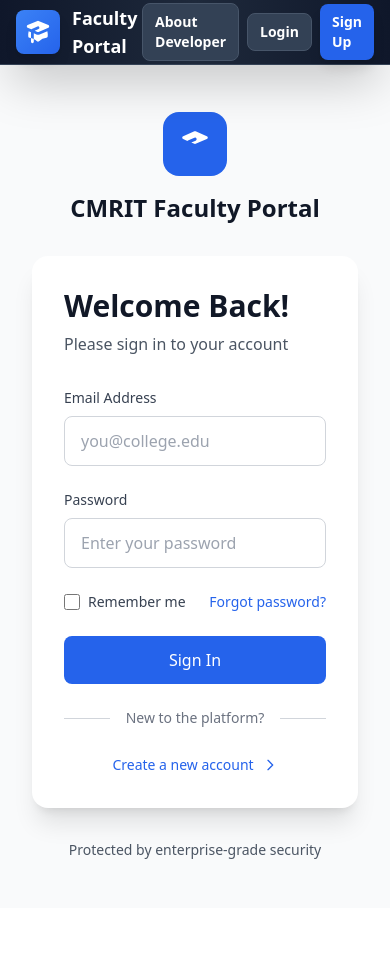
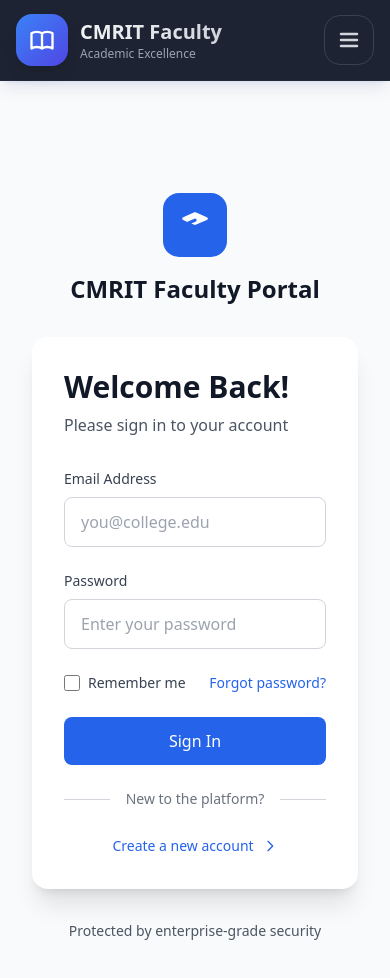
Before and after one commit to Dainampally-Akshay18/StaffSphere, a React (Vite) app in the folder frontend/: page /login in a window 390 px wide. Shown: the top 978 px of the page. Before the commit the page ends 908 px from the top, so only its background shows below. Built offline with nearby package versions, Linux system fonts and the light colour scheme; no server answers.

Commit message:
Navbar Updated

```diff
--- a/frontend/src/components/Navbar.jsx
+++ b/frontend/src/components/Navbar.jsx
@@ -1,81 +1,173 @@
-import React from 'react'
+import React, { useState, useEffect } from 'react'
 import { Link, useNavigate, useLocation } from 'react-router-dom'
 
 export default function Navbar({ user, onLogout, onToggleSidebar }) {
   const navigate = useNavigate()
   const location = useLocation()
+  const [mobileMenuOpen, setMobileMenuOpen] = useState(false)
+  const [scrolled, setScrolled] = useState(false)
+
+  // Add scroll effect for navbar
+  useEffect(() => {
+    const handleScroll = () => {
+      const isScrolled = window.scrollY > 10
+      setScrolled(isScrolled)
+    }
+
+    window.addEventListener('scroll', handleScroll)
+    return () => window.removeEventListener('scroll', handleScroll)
+  }, [])
 
   const handleLogout = async () => {
     if (onLogout) {
       await onLogout()
     }
     navigate('/login')
+    setMobileMenuOpen(false)
   }
 
-  const isPublicRoute = ['/login', '/signup'].includes(location.pathname)
+  const isPublicRoute = ['/login', '/signup', '/forgot-password', '/reset-password'].includes(location.pathname)
 
   return (
-    <nav className="bg-gradient-to-r from-slate-900 via-slate-800 to-slate-900 shadow-2xl fixed w-full z-50 top-0 border-b border-slate-700">
-      <div className="max-w-full px-4 sm:px-6 lg:px-8">
-        <div className="flex items-center justify-between h-16">
+    <nav className={`bg-gray-900/95 backdrop-blur-xl border-b border-gray-800 sticky top-0 z-50 transition-all duration-300 ${
+      scrolled ? 'shadow-2xl shadow-blue-900/20' : 'shadow-lg shadow-blue-900/10'
+    }`}>
+      <div className="max-w-7xl mx-auto px-4 sm:px-6 lg:px-8">
+        <div className="flex items-center justify-between h-20">
           {/* Left Section - Menu Toggle & Logo */}
-          <div className="flex items-center gap-3">
+          <div className="flex items-center gap-4">
+            {/* Hamburger Menu - Only show when user is logged in and not on public routes */}
             {!isPublicRoute && user && (
               <button
                 onClick={onToggleSidebar}
-                className="lg:hidden p-2 rounded-lg text-gray-300 hover:bg-slate-700 transition-colors"
+                className="p-3 rounded-2xl hover:bg-gradient-to-r from-blue-500/10 to-indigo-500/10 transition-all duration-200 lg:hidden border border-gray-700 hover:border-blue-500/30 group"
                 aria-label="Toggle sidebar"
               >
-                <svg className="w-6 h-6" fill="none" stroke="currentColor" viewBox="0 0 24 24">
-                  <path strokeLinecap="round" strokeLinejoin="round" strokeWidth="2" d="M4 6h16M4 12h16M4 18h16"/>
+                <svg className="w-5 h-5 text-gray-300 group-hover:text-blue-400 transition-colors" fill="none" stroke="currentColor" viewBox="0 0 24 24">
+                  <path strokeLinecap="round" strokeLinejoin="round" strokeWidth="2.5" d="M4 6h16M4 12h16M4 18h16"/>
                 </svg>
               </button>
             )}
 
-            <Link to={user ? "/dashboard" : "/"} className="flex items-center gap-3">
-              <div className="bg-gradient-to-br from-blue-500 to-blue-600 p-2 rounded-lg shadow-lg">
-                <svg className="w-7 h-7 sm:w-8 sm:h-8 text-white" fill="currentColor" viewBox="0 0 20 20">
-                  <path d="M10.394 2.08a1 1 0 00-.788 0l-7 3a1 1 0 000 1.84L5.25 8.051a.999.999 0 01.356-.257l4-1.714a1 1 0 11.788 1.838L7.667 9.088l1.94.831a1 1 0 00.787 0l7-3a1 1 0 000-1.838l-7-3zM3.31 9.397L5 10.12v4.102a8.969 8.969 0 00-1.05-.174 1 1 0 01-.89-.89 11.115 11.115 0 01.25-3.762zM9.3 16.573A9.026 9.026 0 007 14.935v-3.957l1.818.78a3 3 0 002.364 0l5.508-2.361a11.026 11.026 0 01.25 3.762 1 1 0 01-.89.89 8.968 8.968 0 00-5.35 2.524 1 1 0 01-1.4 0zM6 18a1 1 0 001-1v-2.065a8.935 8.935 0 00-2-.712V17a1 1 0 001 1z"/>
+            {/* Enhanced Logo */}
+            <Link
+              to={user ? '/dashboard' : '/'}
+              className="flex items-center gap-3 group"
+            >
+              <div className="relative">
+                <div className="bg-gradient-to-br from-blue-500 to-indigo-600 p-3 rounded-2xl shadow-lg group-hover:shadow-xl group-hover:shadow-blue-500/25 transition-all duration-300 group-hover:scale-105">
+                  <svg className="w-7 h-7 text-white" fill="none" stroke="currentColor" viewBox="0 0 24 24">
+                    <path strokeLinecap="round" strokeLinejoin="round" strokeWidth="2" d="M12 6.253v13m0-13C10.832 5.477 9.246 5 7.5 5S4.168 5.477 3 6.253v13C4.168 18.477 5.754 18 7.5 18s3.332.477 4.5 1.253m0-13C13.168 5.477 14.754 5 16.5 5c1.747 0 3.332.477 4.5 1.253v13C19.832 18.477 18.247 18 16.5 18c-1.746 0-3.332.477-4.5 1.253"/>
                   </svg>
                 </div>
-              <span className="text-lg sm:text-xl font-bold text-white">Faculty Portal</span>
+                <div className="absolute -inset-1 bg-gradient-to-r from-blue-500 to-indigo-600 rounded-2xl opacity-0 group-hover:opacity-20 blur transition-opacity duration-300 -z-10"></div>
+              </div>
+              <div className="flex flex-col">
+                <span className="font-bold text-xl bg-gradient-to-r from-gray-100 to-gray-300 bg-clip-text text-transparent">
+                  CMRIT Faculty
+                </span>
+                <span className="text-xs text-gray-400 font-medium">Academic Excellence</span>
+              </div>
             </Link>
           </div>
 
-          {/* Right Section - User Info or Auth Buttons */}
-          <div className="flex items-center gap-2 sm:gap-3">
+          {/* Right Section - Desktop */}
+          <div className="hidden md:flex items-center gap-4">
             <Link
               to="/about-us"
-                  className="bg-slate-700 hover:bg-slate-600 text-white px-3 sm:px-5 py-2 rounded-lg font-semibold border border-slate-600 transition-colors text-sm sm:text-base"
+              className="px-5 py-2.5 rounded-xl text-gray-300 hover:text-white font-medium hover:bg-gray-800/50 transition-all duration-200 border border-transparent hover:border-gray-700 group relative"
             >
               About Developer
+              <span className="absolute bottom-0 left-0 w-0 h-0.5 bg-gradient-to-r from-blue-400 to-indigo-400 group-hover:w-full transition-all duration-300"></span>
             </Link>
+
             {user ? (
-              <>
-
-
-                {/* Logout Button - VISIBLE */}
               <button
                 onClick={handleLogout}
-                  className="bg-slate-700 hover:bg-slate-600 text-white px-3 sm:px-4 py-2 rounded-lg font-medium transition-colors flex items-center gap-2 shadow-lg"
+                className="px-6 py-2.5 bg-gradient-to-r from-red-500 to-red-600 text-white rounded-xl font-semibold hover:from-red-600 hover:to-red-700 transition-all duration-200 shadow-lg hover:shadow-xl hover:shadow-red-500/20 transform hover:scale-105 flex items-center gap-2 group"
               >
-                  <span className="text-sm sm:text-base">Logout</span>
-                  <svg className="w-4 h-4 sm:w-5 sm:h-5" fill="none" stroke="currentColor" viewBox="0 0 24 24">
+                <svg className="w-5 h-5 group-hover:translate-x-1 transition-transform" fill="none" stroke="currentColor" viewBox="0 0 24 24">
                   <path strokeLinecap="round" strokeLinejoin="round" strokeWidth="2" d="M17 16l4-4m0 0l-4-4m4 4H7m6 4v1a3 3 0 01-3 3H6a3 3 0 01-3-3V7a3 3 0 013-3h4a3 3 0 013 3v1"/>
                 </svg>
+                Logout
               </button>
-              </>
             ) : (
-              <div className="flex items-center gap-2">
+              <div className="flex items-center gap-3">
                 <Link
                   to="/login"
-                  className="bg-slate-700 hover:bg-slate-600 text-white px-3 sm:px-5 py-2 rounded-lg font-semibold border border-slate-600 transition-colors text-sm sm:text-base"
+                  className="px-6 py-2.5 rounded-xl border-2 border-gray-600 text-gray-300 hover:border-blue-500 hover:text-blue-400 transition-all duration-200 font-semibold hover:shadow-md hover:shadow-blue-500/10"
                 >
                   Login
                 </Link>
                 <Link
                   to="/signup"
-                  className="bg-blue-600 hover:bg-blue-700 text-white px-3 sm:px-5 py-2 rounded-lg font-semibold transition-colors shadow-lg text-sm sm:text-base"
+                  className="px-6 py-2.5 bg-gradient-to-r from-blue-500 to-indigo-600 text-white rounded-xl font-semibold hover:from-blue-600 hover:to-indigo-700 transition-all duration-200 shadow-lg hover:shadow-xl hover:shadow-blue-500/25 transform hover:scale-105"
+                >
+                  Sign Up
+                </Link>
+              </div>
+            )}
+          </div>
+
+          {/* Enhanced Mobile Menu Button */}
+          <button
+            onClick={() => setMobileMenuOpen(!mobileMenuOpen)}
+            className="md:hidden p-3 rounded-2xl hover:bg-gray-800/50 transition-all duration-200 border border-gray-700 hover:border-gray-600 group"
+            aria-label="Toggle mobile menu"
+          >
+            <div className="relative w-6 h-6">
+              {mobileMenuOpen ? (
+                <svg className="w-6 h-6 text-gray-300 group-hover:text-blue-400 transition-all duration-300 transform rotate-90" fill="none" stroke="currentColor" viewBox="0 0 24 24">
+                  <path strokeLinecap="round" strokeLinejoin="round" strokeWidth="2.5" d="M6 18L18 6M6 6l12 12"/>
+                </svg>
+              ) : (
+                <svg className="w-6 h-6 text-gray-300 group-hover:text-blue-400 transition-all duration-300" fill="none" stroke="currentColor" viewBox="0 0 24 24">
+                  <path strokeLinecap="round" strokeLinejoin="round" strokeWidth="2.5" d="M4 6h16M4 12h16M4 18h16"/>
+                </svg>
+              )}
+            </div>
+          </button>
+        </div>
+      </div>
+
+      {/* Enhanced Mobile Menu Dropdown */}
+      {mobileMenuOpen && (
+        <div className="md:hidden bg-gray-900/95 backdrop-blur-xl border-t border-gray-800 shadow-2xl shadow-blue-900/20 animate-in slide-in-from-top duration-300">
+          <div className="px-4 py-4 space-y-3">
+            <Link
+              to="/about-us"
+              onClick={() => setMobileMenuOpen(false)}
+              className="block px-5 py-3.5 rounded-xl text-gray-300 hover:text-white font-medium hover:bg-gray-800/50 transition-all duration-200 border border-gray-800 hover:border-gray-700 group"
+            >
+              <div className="flex items-center gap-3">
+                <div className="w-2 h-2 bg-gradient-to-r from-blue-400 to-indigo-400 rounded-full"></div>
+                About Developer
+              </div>
+            </Link>
+
+            {user ? (
+              <button
+                onClick={handleLogout}
+                className="w-full text-left px-5 py-3.5 bg-gradient-to-r from-red-500 to-red-600 text-white rounded-xl font-semibold hover:from-red-600 hover:to-red-700 transition-all duration-200 shadow-lg hover:shadow-red-500/20 flex items-center gap-3 group"
+              >
+                <svg className="w-5 h-5 group-hover:translate-x-1 transition-transform" fill="none" stroke="currentColor" viewBox="0 0 24 24">
+                  <path strokeLinecap="round" strokeLinejoin="round" strokeWidth="2" d="M17 16l4-4m0 0l-4-4m4 4H7m6 4v1a3 3 0 01-3 3H6a3 3 0 01-3-3V7a3 3 0 013-3h4a3 3 0 013 3v1"/>
+                </svg>
+                Logout
+              </button>
+            ) : (
+              <div className="space-y-3 pt-2">
+                <Link
+                  to="/login"
+                  onClick={() => setMobileMenuOpen(false)}
+                  className="block w-full text-center px-5 py-3.5 rounded-xl border-2 border-gray-600 text-gray-300 hover:border-blue-500 hover:text-blue-400 transition-all duration-200 font-semibold hover:shadow-md hover:shadow-blue-500/10"
+                >
+                  Login
+                </Link>
+                <Link
+                  to="/signup"
+                  onClick={() => setMobileMenuOpen(false)}
+                  className="block w-full text-center px-5 py-3.5 bg-gradient-to-r from-blue-500 to-indigo-600 text-white rounded-xl font-semibold hover:from-blue-600 hover:to-indigo-700 transition-all duration-200 shadow-lg hover:shadow-blue-500/25 transform hover:scale-105"
                 >
                   Sign Up
                 </Link>
@@ -83,7 +175,7 @@
             )}
           </div>
         </div>
-      </div>
+      )}
     </nav>
   )
 }
```
Lines whose indentation alone changed are shown as unchanged.
